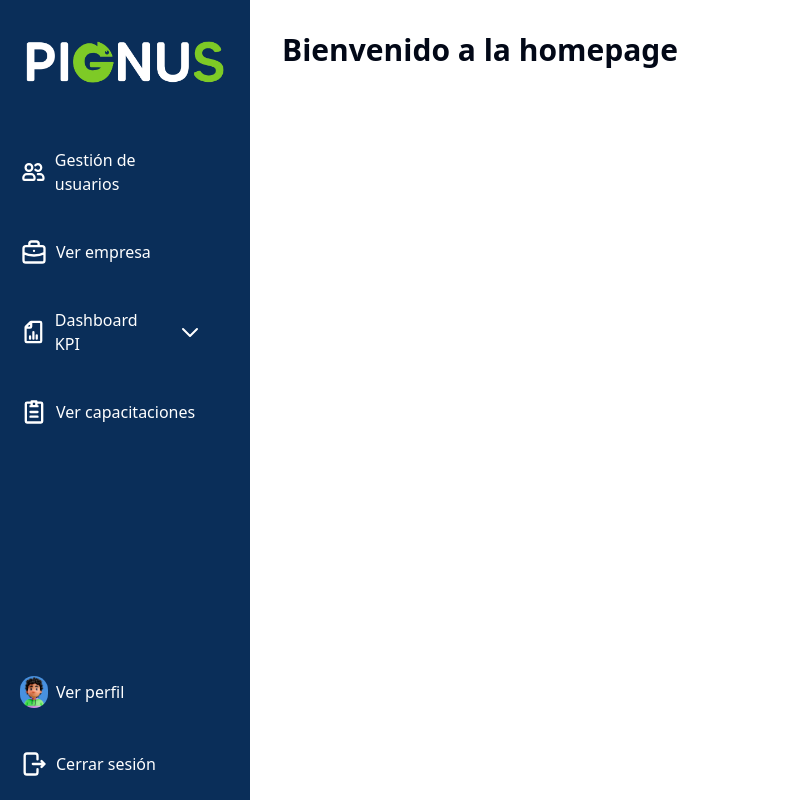
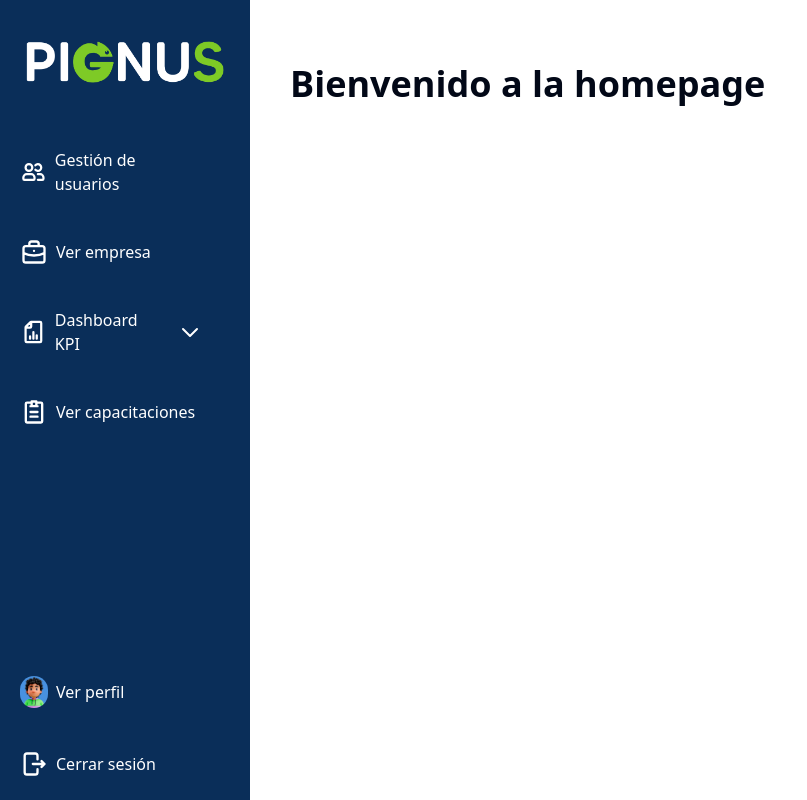
Before and after one commit to noctulitos-hackadisc/frontend-hackadisc, a Vue app: page / in a window 1280 px wide. Both pictures are taken after typing "Sample", "Sample123" into the empty fields and a click on the button "Iniciar sesión". Shown: the whole page, without its empty margins (0-807 px from the left). Built offline with nearby package versions, Linux system fonts and the light colour scheme.

Commit message:
style: cardkpi changes and homeview

```diff
--- a/src/components/CardKpi.vue
+++ b/src/components/CardKpi.vue
@@ -1,8 +1,9 @@
 <template>
-  <div class="p-6 bg-secundaryLime rounded-lg shadow-lg">
+  <div
+    class="p-6 rounded-lg shadow-lg bg-gradient-to-l from-secundaryLime to-green-500"
+  >
     <h2 class="text-lg font-semibold mb-2">{{ title }}</h2>
-    <p v-if="props.whole_number" class="text-3xl font-bold">{{ value }}</p>
-    <p v-else class="text-3xl font-bold">{{ value }}</p>
+    <p class="text-3xl font-bold">{{ value }}</p>
   </div>
 </template>
 
@@ -10,6 +11,5 @@
 const props = defineProps({
   title: String,
   value: [String, Number],
-  whole_number: Boolean,
 });
 </script>
--- a/src/components/CardKpi2.vue
+++ b/src/components/CardKpi2.vue
@@ -1,8 +1,10 @@
 <template>
-    <div class="p-6 bg-complementary5 rounded-lg shadow-lg">
+  <div
+    class="p-6 rounded-lg shadow-lg bg-gradient-to-l from-complementary5 to-blue-500 hover:scale-105 transition-all duration-500 ease-in-out"
+  >
     <h2 class="text-lg font-semibold mb-2">{{ title }}</h2>
     <p v-if="props.whole_number" class="text-3xl font-bold">{{ value }}</p>
-      <p v-else class="text-3xl font-bold">{{ value }}</p>
+    <p v-else class="text-3xl font-bold">{{ value * 100 }} %</p>
   </div>
 </template>
 
--- a/src/views/HomeView.vue
+++ b/src/views/HomeView.vue
@@ -1,8 +1,6 @@
 <template>
-  <div class="flex h-screen">
-    <div class="flex-grow p-8">
-      <h1 class="text-3xl font-bold">Bienvenido a la homepage</h1>
-    </div>
+  <div class="w-full overflow-x-auto">
+    <h1 class="text-4xl font-bold my-16 ml-10">Bienvenido a la homepage</h1>
   </div>
 </template>
 
```
Lines whose indentation alone changed are shown as unchanged.
